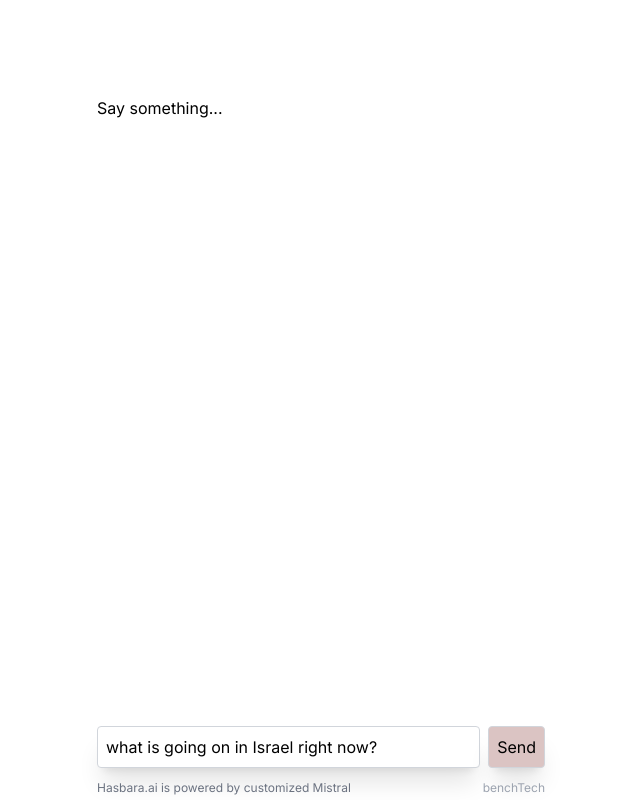
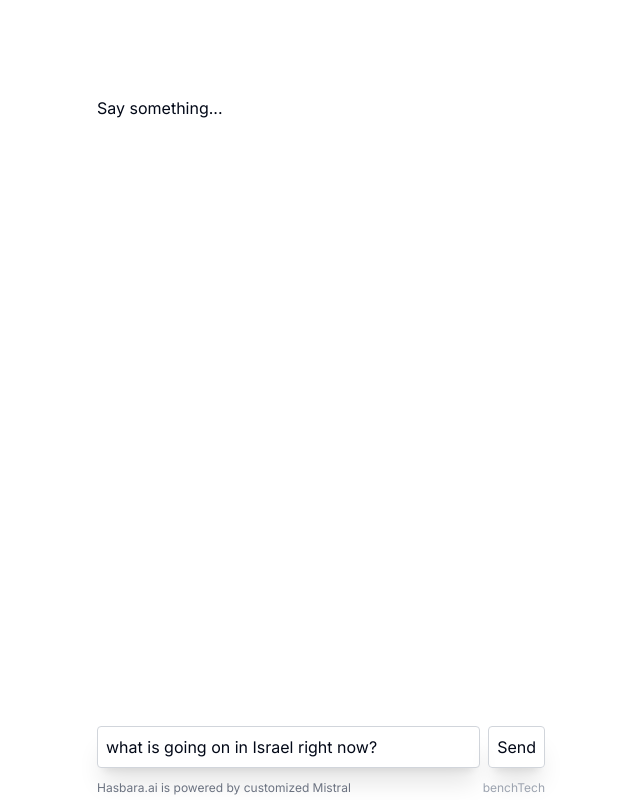
Before and after one commit to davidbench/hasbara-ai-FE, a Next.js app: page / in a window 1280 px wide. Shown: the whole page, without its empty margins (319-959 px from the left). Built offline with nearby package versions, Linux system fonts and the light colour scheme.

Commit message:
Added shadcn ui library

```diff
--- a/src/app/globals.css
+++ b/src/app/globals.css
@@ -2,62 +2,75 @@
 @tailwind components;
 @tailwind utilities;
 
-@layer utilities {
-  @variants responsive {
-    /* Hide scrollbar for Chrome, Safari and Opera */
-    .no-scrollbar::-webkit-scrollbar {
-        display: none;
-    }
+@layer base {
+  :root {
+    --background: 0 0% 100%;
+    --foreground: 222.2 84% 4.9%;
 
-    /* Hide scrollbar for IE, Edge and Firefox */
-    .no-scrollbar {
-        -ms-overflow-style: none;  /* IE and Edge */
-        scrollbar-width: none;  /* Firefox */
-    }
+    --card: 0 0% 100%;
+    --card-foreground: 222.2 84% 4.9%;
+
+    --popover: 0 0% 100%;
+    --popover-foreground: 222.2 84% 4.9%;
+
+    --primary: 222.2 47.4% 11.2%;
+    --primary-foreground: 210 40% 98%;
+
+    --secondary: 210 40% 96.1%;
+    --secondary-foreground: 222.2 47.4% 11.2%;
+
+    --muted: 210 40% 96.1%;
+    --muted-foreground: 215.4 16.3% 46.9%;
+
+    --accent: 210 40% 96.1%;
+    --accent-foreground: 222.2 47.4% 11.2%;
+
+    --destructive: 0 84.2% 60.2%;
+    --destructive-foreground: 210 40% 98%;
+
+    --border: 214.3 31.8% 91.4%;
+    --input: 214.3 31.8% 91.4%;
+    --ring: 222.2 84% 4.9%;
+
+    --radius: 0.5rem;
+  }
+
+  .dark {
+    --background: 222.2 84% 4.9%;
+    --foreground: 210 40% 98%;
+
+    --card: 222.2 84% 4.9%;
+    --card-foreground: 210 40% 98%;
+
+    --popover: 222.2 84% 4.9%;
+    --popover-foreground: 210 40% 98%;
+
+    --primary: 210 40% 98%;
+    --primary-foreground: 222.2 47.4% 11.2%;
+
+    --secondary: 217.2 32.6% 17.5%;
+    --secondary-foreground: 210 40% 98%;
+
+    --muted: 217.2 32.6% 17.5%;
+    --muted-foreground: 215 20.2% 65.1%;
+
+    --accent: 217.2 32.6% 17.5%;
+    --accent-foreground: 210 40% 98%;
+
+    --destructive: 0 62.8% 30.6%;
+    --destructive-foreground: 210 40% 98%;
+
+    --border: 217.2 32.6% 17.5%;
+    --input: 217.2 32.6% 17.5%;
+    --ring: 212.7 26.8% 83.9%;
   }
 }
 
-
-:root {
-  --foreground-rgb: 0, 0, 0;
-  --background-start-rgb: #dcfffd;
-  --background-end-rgb: #ccfffd;
-}
-
-@media (prefers-color-scheme: dark) {
-  :root {
-    --foreground-rgb: 0, 0, 0;
-    --background-start-rgb: #dcfffd;
-    --background-end-rgb: #ccfffd;
+@layer base {
+  * {
+    @apply border-border;
+  }
+  body {
+    @apply bg-background text-foreground;
   }
 }
-
-
-.clr1 {
-  background-color: #a0ded8
-}
-
-.clr2 {
-  background-color: #b0dbc1
-}
-
-.clr3 {
-  background-color: #dbc4c3
-}
-
-body {
-  color: rgb(var(--foreground-rgb));
-  background: linear-gradient(
-      to bottom,
-      transparent,
-      rgb(var(--background-end-rgb))
-    )
-    rgb(var(--background-start-rgb));
-}
-
-html, body, #__next {
-  height: 100%;
-  margin: 0;
-  display: flex;
-  flex-direction: column;
-}
--- /dev/null
+++ b/src/components/ui/button.tsx
@@ -0,0 +1,56 @@
+import * as React from "react"
+import { Slot } from "@radix-ui/react-slot"
+import { cva, type VariantProps } from "class-variance-authority"
+
+import { cn } from "@/lib/utils"
+
+const buttonVariants = cva(
+  "inline-flex items-center justify-center whitespace-nowrap rounded-md text-sm font-medium ring-offset-background transition-colors focus-visible:outline-none focus-visible:ring-2 focus-visible:ring-ring focus-visible:ring-offset-2 disabled:pointer-events-none disabled:opacity-50",
+  {
+    variants: {
+      variant: {
+        default: "bg-primary text-primary-foreground hover:bg-primary/90",
+        destructive:
+          "bg-destructive text-destructive-foreground hover:bg-destructive/90",
+        outline:
+          "border border-input bg-background hover:bg-accent hover:text-accent-foreground",
+        secondary:
+          "bg-secondary text-secondary-foreground hover:bg-secondary/80",
+        ghost: "hover:bg-accent hover:text-accent-foreground",
+        link: "text-primary underline-offset-4 hover:underline",
+      },
+      size: {
+        default: "h-10 px-4 py-2",
+        sm: "h-9 rounded-md px-3",
+        lg: "h-11 rounded-md px-8",
+        icon: "h-10 w-10",
+      },
+    },
+    defaultVariants: {
+      variant: "default",
+      size: "default",
+    },
+  }
+)
+
+export interface ButtonProps
+  extends React.ButtonHTMLAttributes<HTMLButtonElement>,
+    VariantProps<typeof buttonVariants> {
+  asChild?: boolean
+}
+
+const Button = React.forwardRef<HTMLButtonElement, ButtonProps>(
+  ({ className, variant, size, asChild = false, ...props }, ref) => {
+    const Comp = asChild ? Slot : "button"
+    return (
+      <Comp
+        className={cn(buttonVariants({ variant, size, className }))}
+        ref={ref}
+        {...props}
+      />
+    )
+  }
+)
+Button.displayName = "Button"
+
+export { Button, buttonVariants }
--- /dev/null
+++ b/src/lib/utils.ts
@@ -0,0 +1,6 @@
+import { type ClassValue, clsx } from "clsx"
+import { twMerge } from "tailwind-merge"
+
+export function cn(...inputs: ClassValue[]) {
+  return twMerge(clsx(inputs))
+}
--- a/tailwind.config.ts
+++ b/tailwind.config.ts
@@ -1,20 +1,71 @@
-import type { Config } from 'tailwindcss'
-
-const config: Config = {
-  content: [
-    './src/pages/**/*.{js,ts,jsx,tsx,mdx}',
-    './src/components/**/*.{js,ts,jsx,tsx,mdx}',
-    './src/app/**/*.{js,ts,jsx,tsx,mdx}',
-  ],
+/** @type {import('tailwindcss').Config} */
+module.exports = {
+  darkMode: ["class"],
+  content: ["./src/pages/**/*.{js,ts,jsx,tsx,mdx}", "./src/components/**/*.{js,ts,jsx,tsx,mdx}", "./src/app/**/*.{js,ts,jsx,tsx,mdx}"],
   theme: {
+    container: {
+      center: true,
+      padding: "2rem",
+      screens: {
+        "2xl": "1400px",
+      },
+    },
     extend: {
-      backgroundImage: {
-        'gradient-radial': 'radial-gradient(var(--tw-gradient-stops))',
-        'gradient-conic':
-          'conic-gradient(from 180deg at 50% 50%, var(--tw-gradient-stops))',
+      colors: {
+        border: "hsl(var(--border))",
+        input: "hsl(var(--input))",
+        ring: "hsl(var(--ring))",
+        background: "hsl(var(--background))",
+        foreground: "hsl(var(--foreground))",
+        primary: {
+          DEFAULT: "hsl(var(--primary))",
+          foreground: "hsl(var(--primary-foreground))",
+        },
+        secondary: {
+          DEFAULT: "hsl(var(--secondary))",
+          foreground: "hsl(var(--secondary-foreground))",
+        },
+        destructive: {
+          DEFAULT: "hsl(var(--destructive))",
+          foreground: "hsl(var(--destructive-foreground))",
+        },
+        muted: {
+          DEFAULT: "hsl(var(--muted))",
+          foreground: "hsl(var(--muted-foreground))",
+        },
+        accent: {
+          DEFAULT: "hsl(var(--accent))",
+          foreground: "hsl(var(--accent-foreground))",
+        },
+        popover: {
+          DEFAULT: "hsl(var(--popover))",
+          foreground: "hsl(var(--popover-foreground))",
+        },
+        card: {
+          DEFAULT: "hsl(var(--card))",
+          foreground: "hsl(var(--card-foreground))",
+        },
+      },
+      borderRadius: {
+        lg: "var(--radius)",
+        md: "calc(var(--radius) - 2px)",
+        sm: "calc(var(--radius) - 4px)",
+      },
+      keyframes: {
+        "accordion-down": {
+          from: { height: 0 },
+          to: { height: "var(--radix-accordion-content-height)" },
+        },
+        "accordion-up": {
+          from: { height: "var(--radix-accordion-content-height)" },
+          to: { height: 0 },
+        },
+      },
+      animation: {
+        "accordion-down": "accordion-down 0.2s ease-out",
+        "accordion-up": "accordion-up 0.2s ease-out",
       },
     },
   },
-  plugins: [],
-}
-export default config
+  plugins: [require("tailwindcss-animate")],
+};
```
Also changed, not shown: package.json (+7 -1 lines), 1 other file (tests, documents, lock files or other folders).
